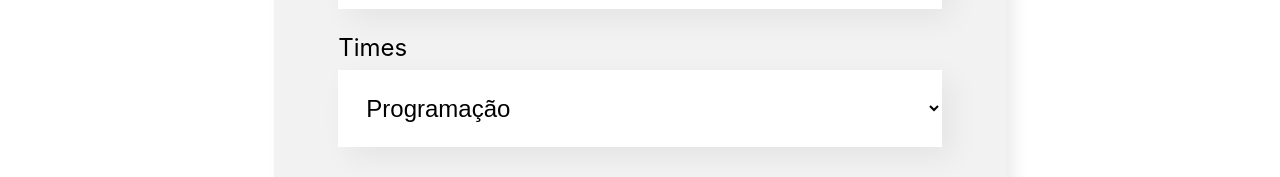
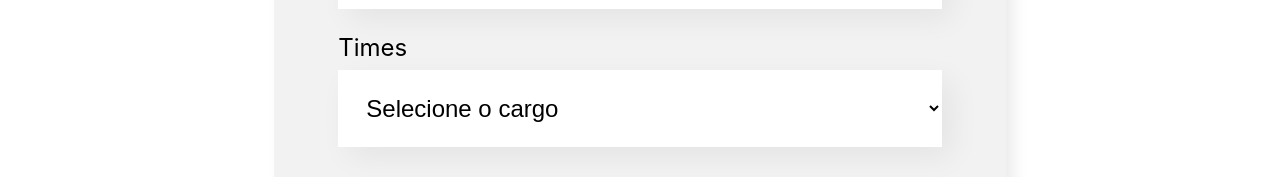
Before and after one commit to BCampanha/organo, a React (Create React App) app: page / in a window 1280 px wide. Shown: the part 1065-1242 px from the top of the page. Built offline with nearby package versions, Linux system fonts and the light colour scheme; the HTML template or start-up script is replaced by a standard one.

Commit message:
corrigindo erros

```diff
--- a/src/App.js
+++ b/src/App.js
@@ -9,7 +9,6 @@ function App() {
 
   const aoNovoColaboradorAdicionado = (colaborador) => {
     setColaboradores([...colaboradores, colaborador])
-    console.log(colaboradores)
   }
 
   const times = [
--- a/src/componentes/Colaborador/index.js
+++ b/src/componentes/Colaborador/index.js
@@ -1,10 +1,12 @@
 import './Colaborador.css'
 
 // const Colaborador = (props) => {
-const Colaborador = ({ nome, imagem, cargo }) => {
+const Colaborador = ({ nome, imagem, cargo, corDeFundo }) => {
+  const css = {backgroundColor: corDeFundo}
+
   return(
     <div className='colaborador'>
-      <div className='cabecalho'>
+      <div className='cabecalho' style={css}>
         <img src={imagem} alt=''/>
       </div>
       <div className='rodape'>
--- a/src/componentes/Formulario/index.js
+++ b/src/componentes/Formulario/index.js
@@ -9,7 +9,7 @@ const Formulario = (props) => {
   const [nome, setNome] = useState('')
   const [cargo, setCargo] = useState('')
   const [imagem, setImagem] = useState('')
-  const [time, setTime] = useState('Programação')
+  const [time, setTime] = useState('')
 
   const aoSalvar = (evento) => {
     evento.preventDefault()
@@ -17,7 +17,7 @@ const Formulario = (props) => {
     setNome('')
     setCargo('')
     setImagem('')
-    setTime('Programação')
+    setTime('')
   }
 
   return(
--- a/src/componentes/ListaSuspensa/index.js
+++ b/src/componentes/ListaSuspensa/index.js
@@ -10,6 +10,7 @@ const ListaSuspensa = (props) => {
         onChange={evento => props.aoAlterado(evento.target.value)}
         required={props.obrigatorio}
       >
+        <option value={""}>Selecione o cargo</option>
         {props.itens.map(item => <option key={item}>{item}</option>)}
       </select>
     </div>
--- a/src/componentes/Time/index.js
+++ b/src/componentes/Time/index.js
@@ -15,8 +15,9 @@ const Time = (props) => {
           <Colaborador
             key={colaborador.nome}
             nome={colaborador.nome}
+            imagem={colaborador.imagem || iconePadrao}
             cargo={colaborador.cargo}
-            imagem={colaborador.imagem || iconePadrao}
+            corDeFundo={props.corPrimaria}
           />)}
       </div>
     </section>
```
